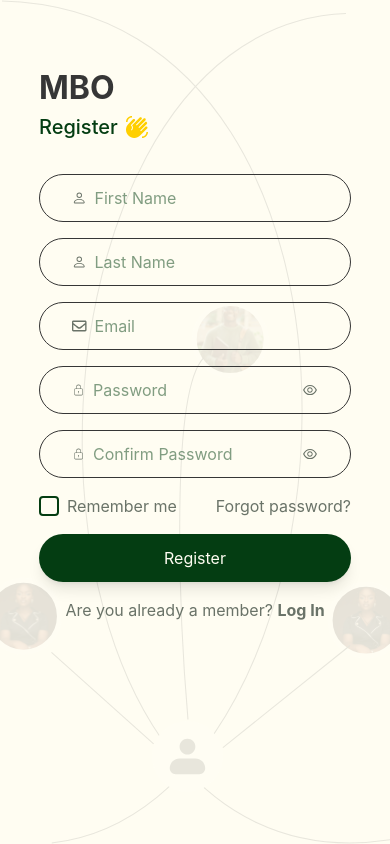
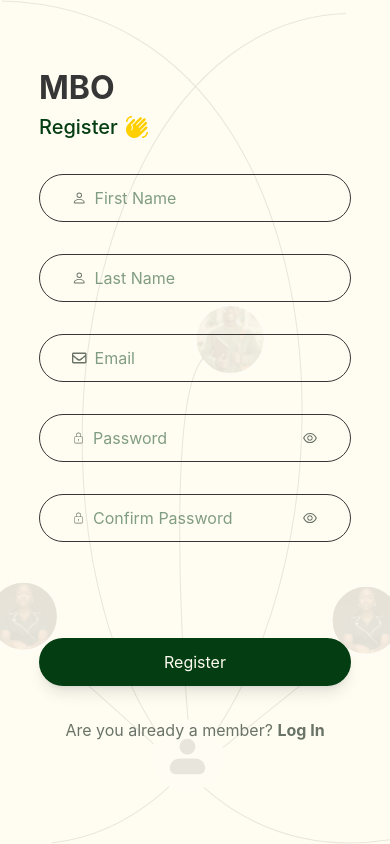
Before and after one commit to ChrisRoyalty/MBO, a React (Vite) app: page /create-account in a window 390 px wide. Built offline with nearby package versions, Linux system fonts and the light colour scheme.

Commit message:
updated header responsiveness

```diff
--- a/src/pages/Login.jsx
+++ b/src/pages/Login.jsx
@@ -75,7 +75,7 @@ const Login = () => {
                 Forgot password?
               </a>
             </div>
-            <button className="w-full text-[#FFFDF2] password bg-[#043D12] hover:bg-[#043D12]/75 shadow-lg rounded-[27px] px-8 flex justify-center items-center lg:h-[64px] h-[51px]">
+            <button className="mt-8 w-full text-[#FFFDF2] password bg-[#043D12] hover:bg-[#043D12]/75 shadow-lg rounded-[27px] px-8 flex justify-center items-center lg:h-[64px] h-[51px]">
               Log In
             </button>
             <Link
--- a/src/pages/Signup.jsx
+++ b/src/pages/Signup.jsx
@@ -15,7 +15,7 @@ const Signup = () => {
       {/* Left Section with Background Image */}
       <div className="max-lg:hidden w-full h-full flex justify-center items-center bg-[url('/Group2.svg')] bg-cover bg-center bg-green-800">
         <div className="w-full h-[90%] flex flex-col items-center">
-          <div className="w-[90%] text-[#FFFDF2] mt-12">
+          <div className="w-[90%] text-[#FFFDF2] mt-8">
             <h1 className="lg:text-[50px] text-[32px] font-medium">
               Welcome to <br /> MBO
             </h1>
@@ -37,7 +37,7 @@ const Signup = () => {
             Register <Hand />
           </h4>
 
-          <form className="max-lg:w-full flex flex-col gap-4 mt-8 max-lg:items-center">
+          <form className="max-lg:w-full flex flex-col gap-8 mt-8 max-lg:items-center">
             <div className="max-lg:w-full email border-[1px] rounded-[27px] px-8 border-[#363636] flex items-center gap-2 lg:h-[60px] h-[48px]">
               <BsPerson className="text-[#6A7368]" />
               <input
@@ -97,20 +97,8 @@ const Signup = () => {
                 )}
               </button>
             </div>
-            <div className="max-lg:w-full remember flex items-center justify-between">
-              <div className="checkbox flex gap-2 items-center">
-                <input
-                  type="checkbox"
-                  name="remember"
-                  className="cursor-pointer w-5 h-5 text-transparent border-2 border-[#043D12] rounded-sm appearance-none focus:ring-2 focus:ring-[#043D12] peer checked:bg-[#043D12]"
-                />
-                <label className="text-[#6A7368]">Remember me</label>
-              </div>
-              <a href="#" className="text-[#6A7368]">
-                Forgot password?
-              </a>
-            </div>
-            <button className="w-full text-[#FFFDF2] password bg-[#043D12] hover:bg-[#043D12]/75 shadow-lg rounded-[27px] px-8 flex justify-center items-center lg:h-[60px] h-[48px]">
+
+            <button className="md:mt-6 mt-16 w-full text-[#FFFDF2] password bg-[#043D12] hover:bg-[#043D12]/75 shadow-lg rounded-[27px] px-8 flex justify-center items-center lg:h-[60px] h-[48px]">
               Register
             </button>
             <Link
```
